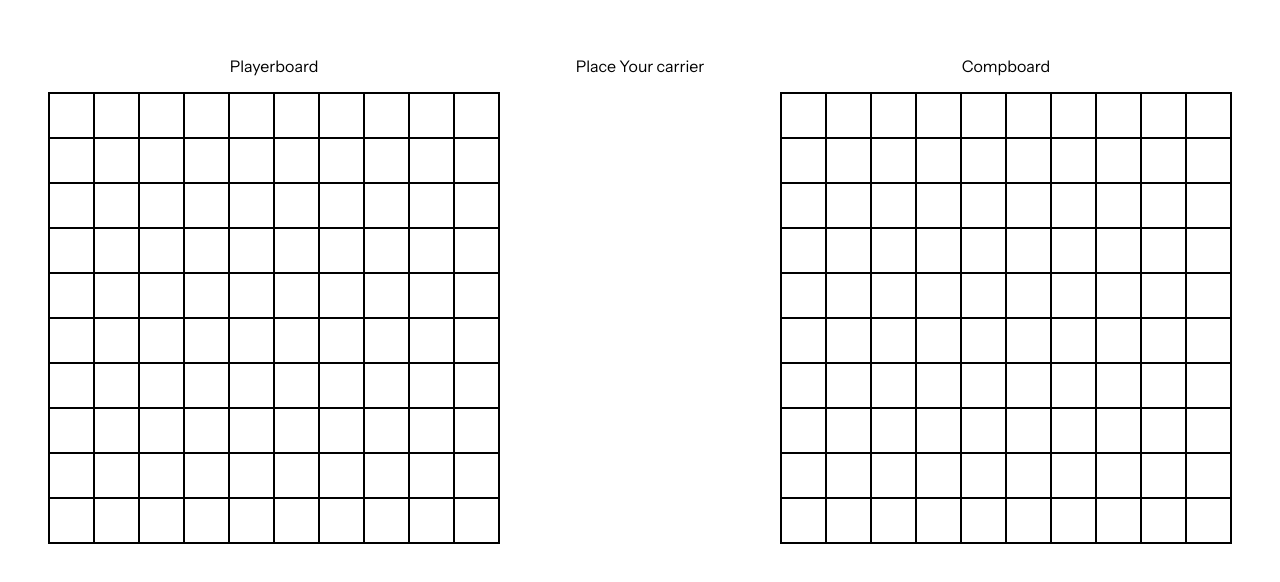
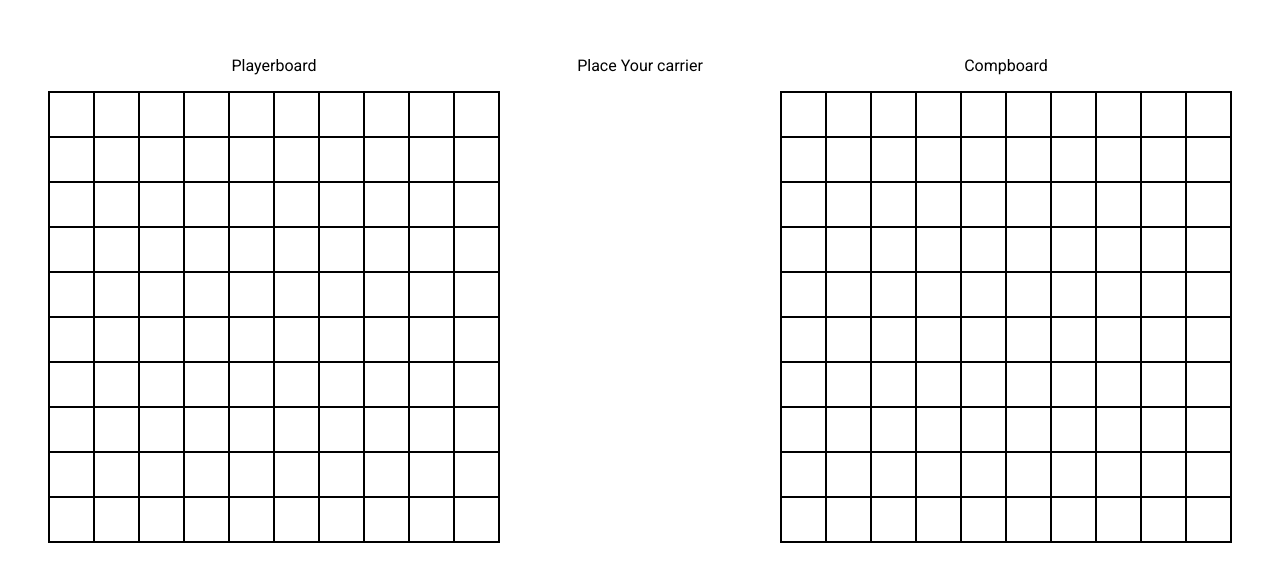
Before and after one commit to saurabhje/the-battleship, a website built with webpack: page dist/index.html in a window 1280 px wide. Built offline with nearby package versions, Linux system fonts and the light colour scheme.

Commit message:
Changed Fonts

```diff
--- a/dist/index.html
+++ b/dist/index.html
@@ -12,7 +12,7 @@
 <body>
     <div id="boards">
         <div>
-            <p>Playerboard</p>
+            <p class="Labels">Playerboard</p>
             <div id="playerboard" class="board"></div>
         </div>
         <div>
@@ -20,7 +20,7 @@
         <h1 id="winner"></h1>
         </div>
         <div>
-             <p>Compboard</p>
+             <p class="Labels">Compboard</p>
              <div id="compboard" class="board">
              </div>
         </div>
--- a/dist/style.css
+++ b/dist/style.css
@@ -1,6 +1,6 @@
-@import url('https://fonts.googleapis.com/css2?family=Instrument+Sans&display=swap');
+@import url('https://fonts.googleapis.com/css2?family=Roboto&display=swap');
 *{
-  font-family: 'Instrument Sans', sans-serif;
+  font-family: 'Roboto', sans-serif;
 }
  #boards{
   display: flex;
```
